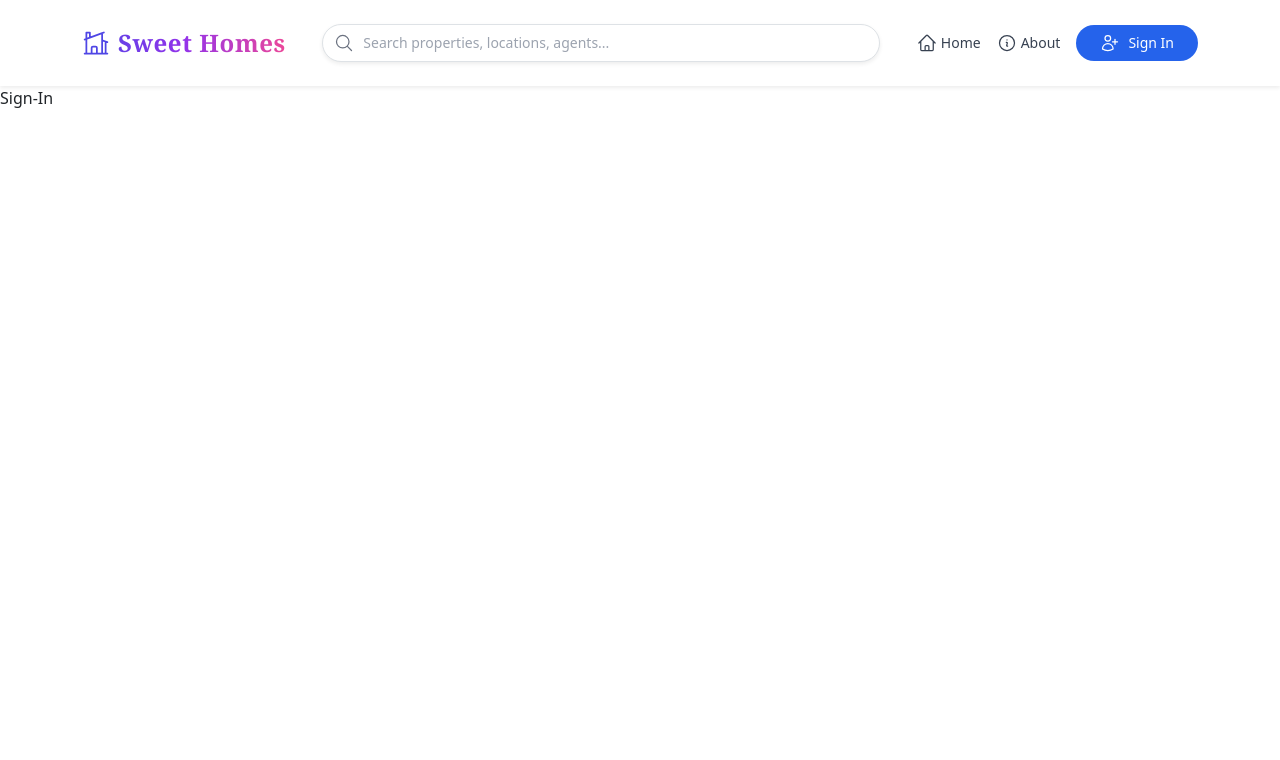
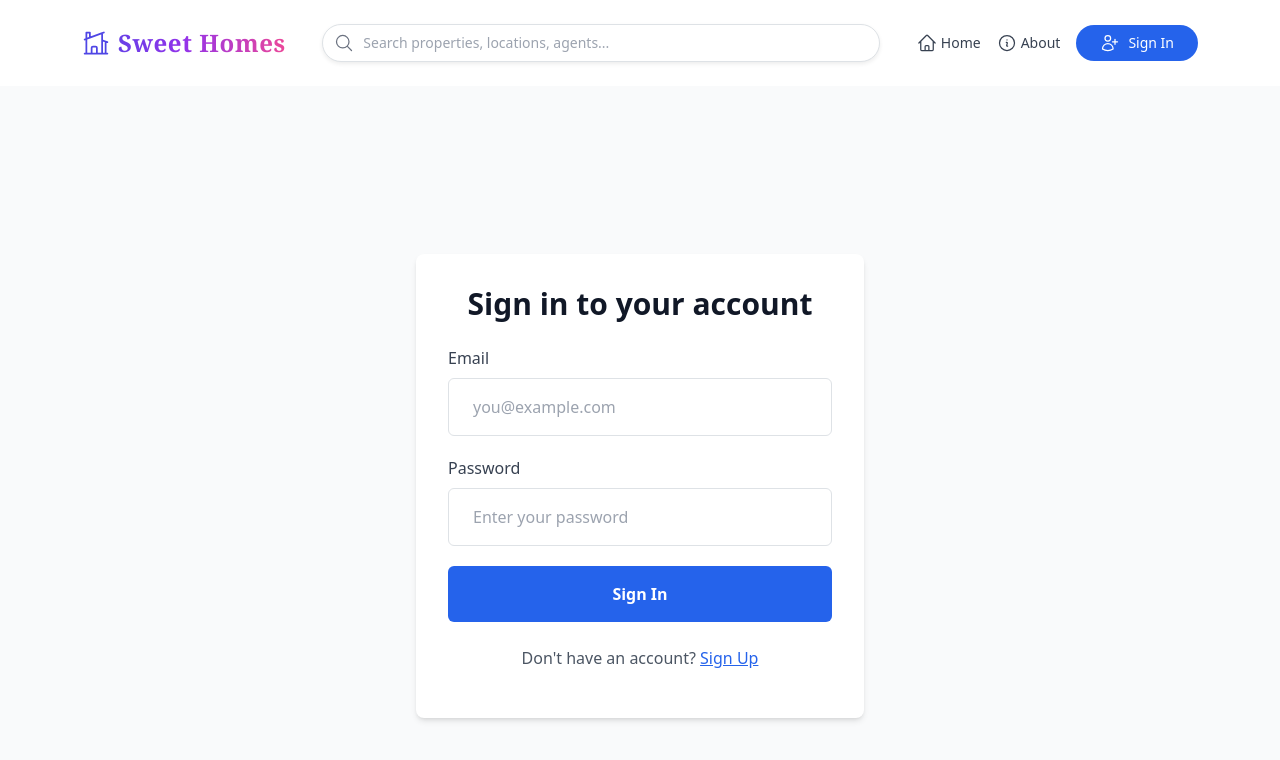
Before and after one commit to MohxinKaxmi/sweet-home, a React (Vite) app in the folder client/: page /Sign-In in a window 1280 px wide. Shown: the top 760 px of the page. Built offline with nearby package versions, Linux system fonts and the light colour scheme.

Commit message:
complete signinpage functionality

```diff
--- a/client/src/pages/SignIn.jsx
+++ b/client/src/pages/SignIn.jsx
@@ -1,9 +1,127 @@
-import React from 'react'
+import { Link, useNavigate } from 'react-router-dom';
+import React, { useState } from 'react';
 
 const SignIn = () => {
+  const [formData, setFormData] = useState({
+    email: '',
+    password: '',
+  });
+
+  const [loading, setLoading] = useState(false);
+  const [error, setError] = useState('');
+  const [success, setSuccess] = useState('');
+
+  const navigate = useNavigate();
+
+  // Handle input changes
+  const handleChange = (e) => {
+    setFormData((prev) => ({
+      ...prev,
+      [e.target.name]: e.target.value,
+    }));
+  };
+
+  // Handle form submission
+  const handleSubmit = async (e) => {
+    e.preventDefault();
+    setLoading(true);
+    setError('');
+    setSuccess('');
+
+    try {
+      const res = await fetch('/api/auth/signin', {
+        method: 'POST',
+        headers: {
+          'Content-Type': 'application/json',
+        },
+        body: JSON.stringify(formData),
+      });
+
+      const data = await res.json();
+
+      if (res.ok) {
+        setSuccess('Login successful!');
+        console.log('Signin successful:', data);
+
+        // redirect after short delay to  home
+        setTimeout(() => navigate('/'), 1500);
+      } else {
+        setError(data.message || 'Login failed. Please check your credentials.');
+      }
+    } catch (err) {
+      console.error('Error during signin:', err);
+      setError('Something went wrong. Please try again.');
+    } finally {
+      setLoading(false);
+    }
+  };
+
   return (
-    <div>Sign-In</div>
-  )
-}
+    <div className="min-h-screen flex items-center justify-center bg-gray-50 px-4">
+      <div className="bg-white rounded-lg shadow-md max-w-md w-full p-8">
+        <h2 className="text-3xl font-semibold text-gray-900 mb-6 text-center">
+          Sign in to your account
+        </h2>
 
-export default SignIn
+        <form className="space-y-5" onSubmit={handleSubmit}>
+          <div>
+            <label htmlFor="email" className="block text-gray-700 font-medium mb-2">
+              Email
+            </label>
+            <input
+              name="email"
+              id="email"
+              type="email"
+              value={formData.email}
+              placeholder="you@example.com"
+              className="w-full px-4 py-3 border border-gray-300 rounded-md focus:outline-none focus:ring-2 focus:ring-blue-400"
+              onChange={handleChange}
+              required
+            />
+          </div>
+
+          <div>
+            <label htmlFor="password" className="block text-gray-700 font-medium mb-2">
+              Password
+            </label>
+            <input
+              name="password"
+              id="password"
+              type="password"
+              value={formData.password}
+              placeholder="Enter your password"
+              className="w-full px-4 py-3 border border-gray-300 rounded-md focus:outline-none focus:ring-2 focus:ring-blue-400"
+              onChange={handleChange}
+              required
+            />
+          </div>
+
+          <button
+            type="submit"
+            disabled={loading}
+            className={`w-full py-3 rounded-md font-semibold transition duration-300 ${
+              loading
+                ? 'bg-blue-400 cursor-not-allowed text-white'
+                : 'bg-blue-600 text-white hover:bg-blue-700'
+            }`}
+          >
+            {loading ? 'Signing in...' : 'Sign In'}
+          </button>
+        </form>
+
+        {/* Feedback messages */}
+        {error && <p className="mt-4 text-center text-red-500">{error}</p>}
+        {success && <p className="mt-4 text-center text-green-600">{success}</p>}
+
+        <p className="mt-6 text-center text-gray-600">
+          Don't have an account?{' '}
+          <Link to="/Sign-Up" className="text-blue-600 hover:underline">
+            Sign Up
+          </Link>
+        </p>
+      </div>
+    </div>
+  );
+};
+
+export default SignIn;
--- a/client/src/pages/SignUp.jsx
+++ b/client/src/pages/SignUp.jsx
@@ -14,7 +14,7 @@ const SignUp = () => {
 
   const navigate = useNavigate();
 
-  // ✅ Handle input changes
+  // Handle input changes
   const handleChange = (e) => {
     setFormData((prev) => ({
       ...prev,
@@ -22,12 +22,19 @@ const SignUp = () => {
     }));
   };
 
-  // ✅ Handle form submission
+  // Handle form submission with password length validation
   const handleSubmit = async (e) => {
     e.preventDefault();
-    setLoading(true);
     setError('');
     setSuccess('');
+
+    // Check password length before submitting
+    if (formData.password.length < 8) {
+      setError('Password must be at least 8 characters long.');
+      return; // Stop form submission if invalid
+    }
+
+    setLoading(true);
 
     try {
       const res = await fetch('/api/auth/signup', {
@@ -44,7 +51,7 @@ const SignUp = () => {
         setSuccess('Account created successfully!');
         console.log('Signup successful:', data);
 
-        // ✅ Optional: redirect after short delay
+        // Redirect to Sign-In page after a short delay
         setTimeout(() => navigate('/Sign-In'), 1500);
       } else {
         setError(data.message || 'Signup failed. Please try again.');
@@ -126,7 +133,7 @@ const SignUp = () => {
           </button>
         </form>
 
-        {/* ✅ Feedback messages */}
+        {/* Feedback messages */}
         {error && <p className="mt-4 text-center text-red-500">{error}</p>}
         {success && <p className="mt-4 text-center text-green-600">{success}</p>}
 
```
Also changed, not shown: 1 other file (tests, documents, lock files or other folders).
